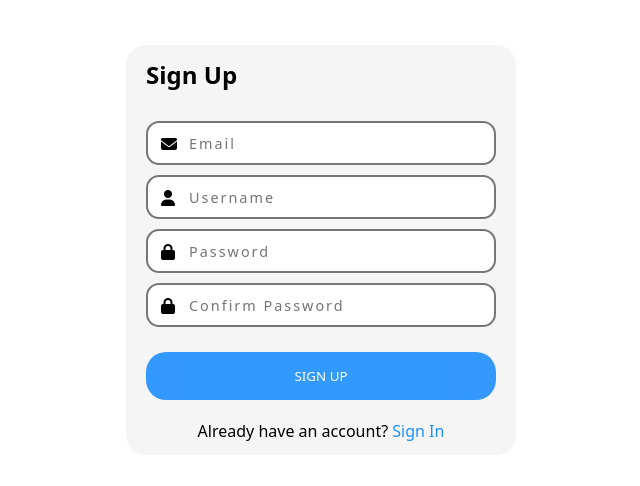
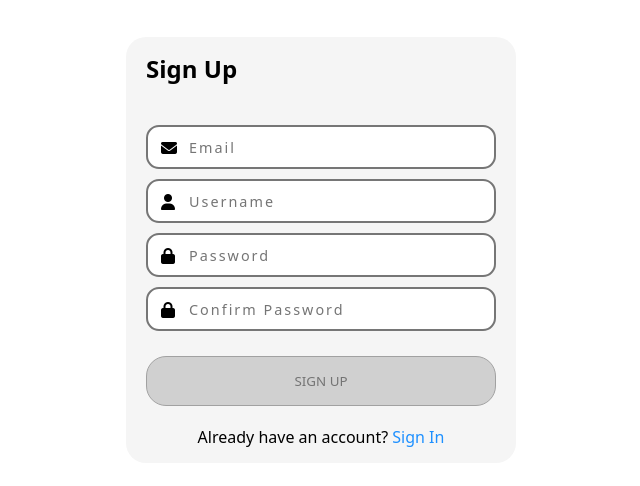
Before and after one commit to PauSydRuiz/joke-ability, an Angular app: page /account-creation in a window 1280 px wide. Shown: the part 150-636 px from the top of the page, without its empty margins (319-959 px from the left). Built offline with nearby package versions, Linux system fonts and the light colour scheme.

Commit message:
Modify User Reg Validation

```diff
--- a/src/app/account-creation/account-creation.component.html
+++ b/src/app/account-creation/account-creation.component.html
@@ -8,15 +8,21 @@
       href="https://cdnjs.cloudflare.com/ajax/libs/font-awesome/6.1.1/css/all.min.css"
       rel="stylesheet"
     />
-    <script src="https://ajax.googleapis.com/ajax/libs/angularjs/1.6.9/angular.min.js"></script>
+    <!-- <script src="https://ajax.googleapis.com/ajax/libs/angularjs/1.6.9/angular.min.js"></script>   -->
+
   <title>Document</title>
 </head>
 <body>
 
   <div class="container">
     <label>Sign Up</label>
-
-    <form [formGroup]="signupForm" (ngSubmit)="submit()">
+    <div id="success" *ngIf="alert" class="alert alert-success" role="alert">
+      <strong>Account Creation Successful.</strong>
+      <!-- <button type="button" class="close" data-dismiss="alert" aria-label="Close">
+        <span aria-hidden="true">&times;</span>
+      </button> -->
+    </div>
+    <form class="form" #myForm="ngForm" [formGroup]="signupForm" (ngSubmit)="signUp()">
       <div class="input-container input-icons">
         <div class="icon">
           <i class="fa fa-envelope"></i>
@@ -84,7 +90,7 @@
         <div class="small" *ngIf="f['confirmpassword'].errors && f['confirmpassword'].errors['mismatch']"><small>Password and Confirm Password not match.</small></div>
     </div>
       <div>
-        <button type="submit" class="btn">SIGN UP</button>
+        <button (click)="closeAlert()" type="submit" class="btn" [disabled]="myForm.invalid">SIGN UP</button>
       </div>
 
       <div class="link">
--- a/src/app/account-creation/account-creation.component.scss
+++ b/src/app/account-creation/account-creation.component.scss
@@ -65,7 +65,6 @@ h1 {
 .container {
 
   margin: auto;
-
   background-color: whitesmoke;
   padding: 20px;
   padding-top: 55px;
@@ -79,8 +78,11 @@ h1 {
   right: 0;
   bottom: 50px;
   border-radius: 20px;
-  height: 300px;
+  //height: 300px;
   width: 350px;
+  height:fit-content;
+
+
 
 }
 
@@ -99,6 +101,7 @@ h1 {
   font-family: "system-ui";
   text-align: center;
   margin-top: 20px;
+  margin-bottom: -40px;
 }
 
 body {
@@ -139,6 +142,7 @@ label{
   font-weight: bold;
   font-size: x-large;
   margin-bottom: 30px;
+  margin-top: -40px;
 }
 
 a{
@@ -152,3 +156,56 @@ a{
   margin-left: 10px;
   color: red;
 }
+
+button:disabled,
+button[disabled]{
+  border: 1px solid #999999;
+  background-color: #cccccc;
+  color: #666666;
+}
+
+#success{
+  background-color: aquamarine;
+  margin: auto;
+  width: 217px;
+  padding-bottom: 7px;
+  padding-top: 7px;
+  padding-left: 7px;
+  padding-right: 7px;
+  border-radius: 7px;
+  font-family: "system-ui";
+  -webkit-animation: seconds 1.0s forwards;
+  -webkit-animation-iteration-count: 1;
+  -webkit-animation-delay: 3s;
+  animation: seconds 1.0s forwards;
+  animation-iteration-count: 1;
+  animation-delay: 3s;
+  position: relative;
+
+}
+@-webkit-keyframes seconds {
+  0% {
+    opacity: 1;
+  }
+  100% {
+    opacity: 0;
+    left: -9999px;
+    position: absolute;
+  }
+}
+@keyframes seconds {
+  0% {
+    opacity: 1;
+  }
+  100% {
+    opacity: 0;
+    left: -9999px;
+    position: absolute;
+  }
+}
+
+
+
+.form{
+  padding-top: 10px;
+}
--- a/src/app/account-creation/account-creation.component.ts
+++ b/src/app/account-creation/account-creation.component.ts
@@ -15,6 +15,8 @@ import { HttpClient } from '@angular/common/http';
   styleUrls: ['./account-creation.component.scss'],
 })
 export class AccountCreationComponent implements OnInit {
+
+  alert: boolean=false
   signupForm = new FormGroup({
     email: new FormControl('', [Validators.required, Validators.email]),
     username: new FormControl('', Validators.required),
@@ -27,7 +29,9 @@ export class AccountCreationComponent implements OnInit {
   }
 
   submit() {
-    console.log(this.signupForm.value);
+    // console.log(this.signupForm.value);
+   console.log("Input required fields")
+
   }
 
   constructor(private userto: JokeService) {}
@@ -47,7 +51,11 @@ export class AccountCreationComponent implements OnInit {
     );
   }
 
+
+
+
   signUp() {
+
     //console.warn(this.addUser.value)
     // this.userto.saveUser(this.addUser.value).subscribe((result: any)=>{
     //   console.warn("result is here",result)
@@ -55,6 +63,9 @@ export class AccountCreationComponent implements OnInit {
     // }
     // );
     // console.log(this.signupForm.value, '<======== signup form value');
+
+
+
     this.userto.saveUser(this.signupForm.value).subscribe((result: any) => {
       // console.log('result is here', result);
       console.log(
@@ -62,11 +73,20 @@ export class AccountCreationComponent implements OnInit {
         this.signupForm.value,
         '<======== signup form value'
       );
+
     });
+
+
 
     // get all post
     this.userto.getPost().subscribe((response: any) => {
       console.log(response);
     });
+    this.alert=true,
+    this.signupForm.reset({})
+  }
+  closeAlert()
+  {
+    this.alert=false
   }
 }
```
